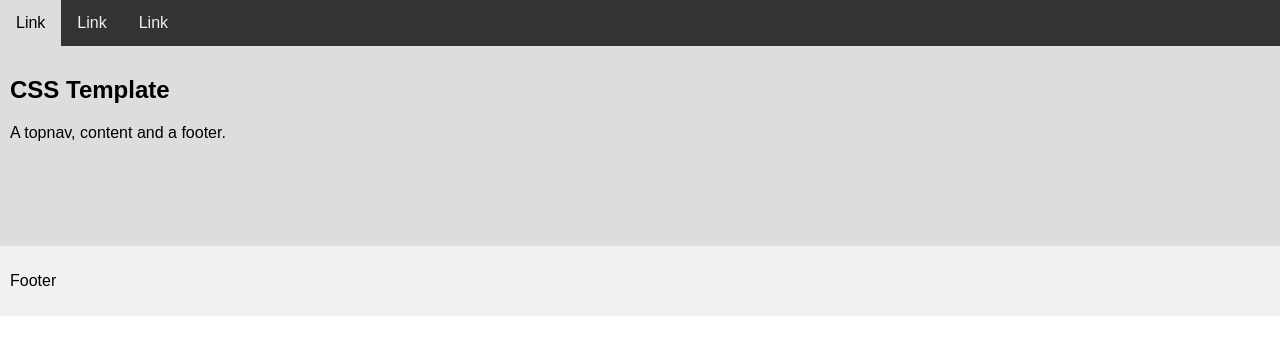
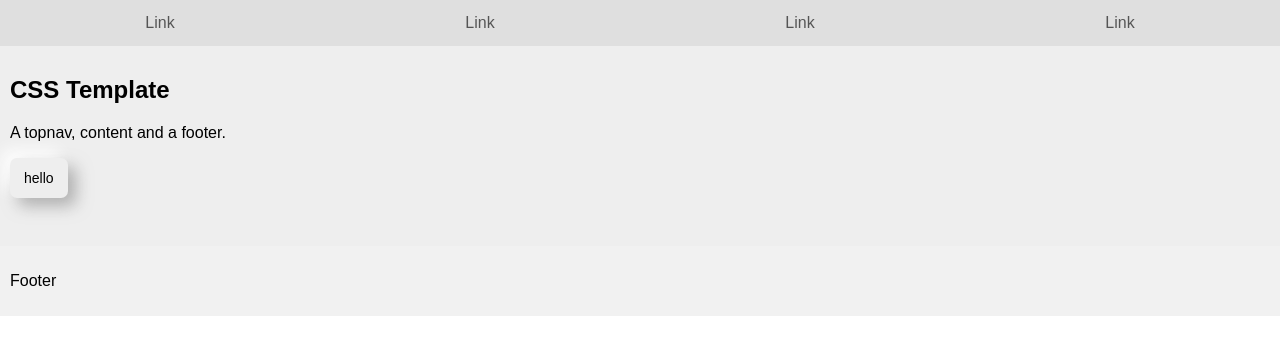
Before and after one commit to Michael-Albert-12069/NeumorphismTemplate, a plain HTML site: page index.html in a window 1280 px wide. Drawn offline with Linux system fonts and the light colour scheme.

Commit message:
Buttons looking nice

```diff
--- /dev/null
+++ b/content.css
@@ -0,0 +1,24 @@
+* {
+    box-sizing: border-box;
+    font-family: Arial, Helvetica, sans-serif;
+  }
+
+  body {
+    margin: 0;
+    font-family: Arial, Helvetica, sans-serif;
+  }
+
+
+
+  /* Style the content */
+  .content {
+    background-color: #eee;
+    padding: 10px;
+    height: 200px; /* Should be removed. Only for demonstration */
+  }
+
+  /* Style the footer */
+  .footer {
+    background-color: #f1f1f1;
+    padding: 10px;
+  }
--- a/index.html
+++ b/index.html
@@ -1,7 +1,9 @@
 <!DOCTYPE html>
 <html lang="en">
     <head>
-        <link rel="stylesheet" type="text/css" href="style.css">
+        <link rel="stylesheet" type="text/css" href="topnav.css">
+        <link rel="stylesheet" type="text/css" href="content.css">
+        <link rel="stylesheet" type="text/css" href="io.css">
         <title>CSS Template</title>
         <meta charset="utf-8">
         <meta name="viewport" content="width=device-width, initial-scale=1">
@@ -9,14 +11,16 @@
     <body>
 
     <div class="topnav">
-        <a href="#">Link</a>
-        <a href="#">Link</a>
-        <a href="#">Link</a>
+        <a href="#" style="width: 25%;">Link</a>
+        <a href="#" style="width: 25%;">Link</a>
+        <a href="#" style="width: 25%;">Link</a>
+        <a href="#" style="width: 25%;">Link</a>
     </div>
 
     <div class="content">
             <h2>CSS Template</h2>
-            <p>A topnav, content and a footer.</p>
+            <p id="demo">A topnav, content and a footer.</p>
+            <div class="button noselect" onclick="document.getElementById('demo').innerHTML = Date()">hello</div>
     </div>
 
     <div class="footer">
--- /dev/null
+++ b/io.css
@@ -0,0 +1,36 @@
+.button {
+    cursor: pointer;
+    width:min-content;
+    font-size: 14px;
+    padding: 12px 14px;
+    border-color: #ffffff00;
+    border-radius: 7px;
+    background: #eeeeee;
+    box-shadow:  8px 8px 16px #7a7a7a88,
+                -8px -8px 16px #ffffff;
+    noselect;
+
+  }
+  .button:hover {
+    border-color: #20ff7c00;
+    border-radius: 7px;
+    background: #eeeeee;
+    box-shadow:  5px 5px 10px #7a7a7a88,
+                 -5px -5px 8px #ffffff;
+  }
+  .button:active {
+    border-color: #10f07000;
+    border-radius: 7px;
+    background: #eee;
+    box-shadow: inset 8px 8px 7px #7a7a7a44,
+                inset -8px -8px 7px #fff;
+  }
+  .noselect {
+    -webkit-touch-callout: none; /* iOS Safari */
+      -webkit-user-select: none; /* Safari */
+       -khtml-user-select: none; /* Konqueror HTML */
+         -moz-user-select: none; /* Old versions of Firefox */
+          -ms-user-select: none; /* Internet Explorer/Edge */
+              user-select: none; /* Non-prefixed version, currently
+                                    supported by Chrome, Opera and Firefox */
+  }
--- a/style.css
+++ /dev/null
@@ -1,44 +0,0 @@
-* {
-    box-sizing: border-box;
-    font-family: Arial, Helvetica, sans-serif;
-  }
-
-  body {
-    margin: 0;
-    font-family: Arial, Helvetica, sans-serif;
-  }
-
-  /* Style the top navigation bar */
-  .topnav {
-    overflow: hidden;
-    background-color: #333;
-  }
-
-  /* Style the topnav links */
-  .topnav a {
-    float: left;
-    display: block;
-    color: #f2f2f2;
-    text-align: center;
-    padding: 14px 16px;
-    text-decoration: none;
-  }
-
-  /* Change color on hover */
-  .topnav a:hover {
-    background-color: #ddd;
-    color: black;
-  }
-
-  /* Style the content */
-  .content {
-    background-color: #ddd;
-    padding: 10px;
-    height: 200px; /* Should be removed. Only for demonstration */
-  }
-
-  /* Style the footer */
-  .footer {
-    background-color: #f1f1f1;
-    padding: 10px;
-  }
--- /dev/null
+++ b/topnav.css
@@ -0,0 +1,53 @@
+:root {
+  --main-bg-color: brown;
+  /* use with: var(--main-bg-color)*/
+}
+
+  /* Style the top navigation bar */
+  .topnav {
+    overflow: hidden;
+    background-color: #dfdfdf;
+  }
+
+  /* Style the topnav links */
+  .topnav a {
+    float: left;
+    display: block;
+    color: #555;
+    text-align: center;
+    padding: 14px 16px;
+    text-decoration: none;
+    border-radius: 10px 10px 00px 00px;
+
+
+
+
+
+  }
+
+  /* Change color on hover */
+  .topnav a:hover {
+    padding: 12px 16px;
+    border-radius: 10px 10px 00px 00px;
+    background: #eeeeee;
+    color: #333;
+    border-bottom: 4px solid #20ff7c;
+
+    background: #eeeeee;
+    box-shadow:  4px 4px 8px #5f5f5f44,
+                -4px -4px 8px #ffffff44;
+
+  }
+
+  /* Change color on hover */
+  .topnav a:active {
+    padding: 13px 16px;
+    border-radius: 10px 10px 00px 00px;
+    background: #eeeeee;
+    color: #333;
+    border-bottom: 2px solid #10f070;
+
+    box-shadow: inset 4px 4px 8px #cacaca33,
+    inset -4px -4px 8px #ffffff33;
+
+  }
```
